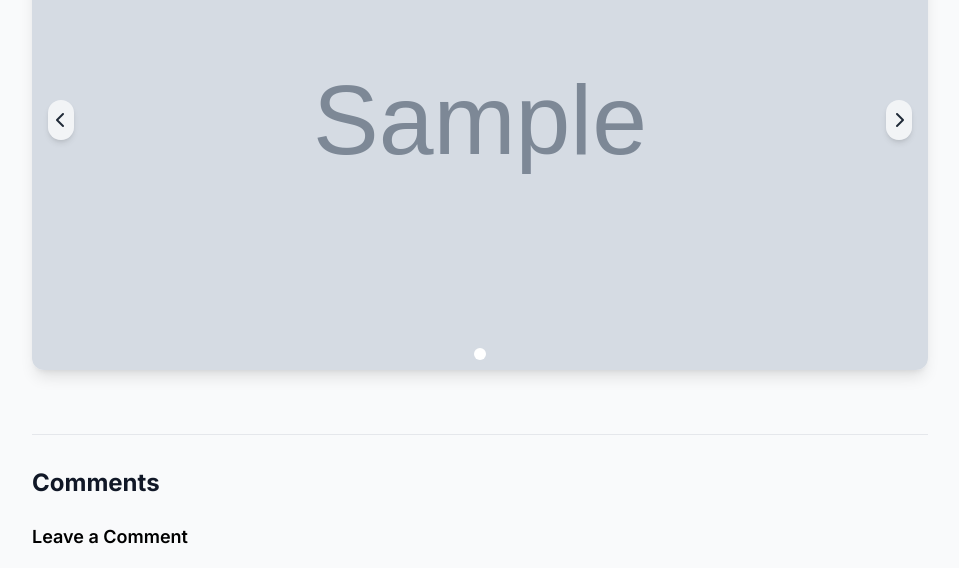
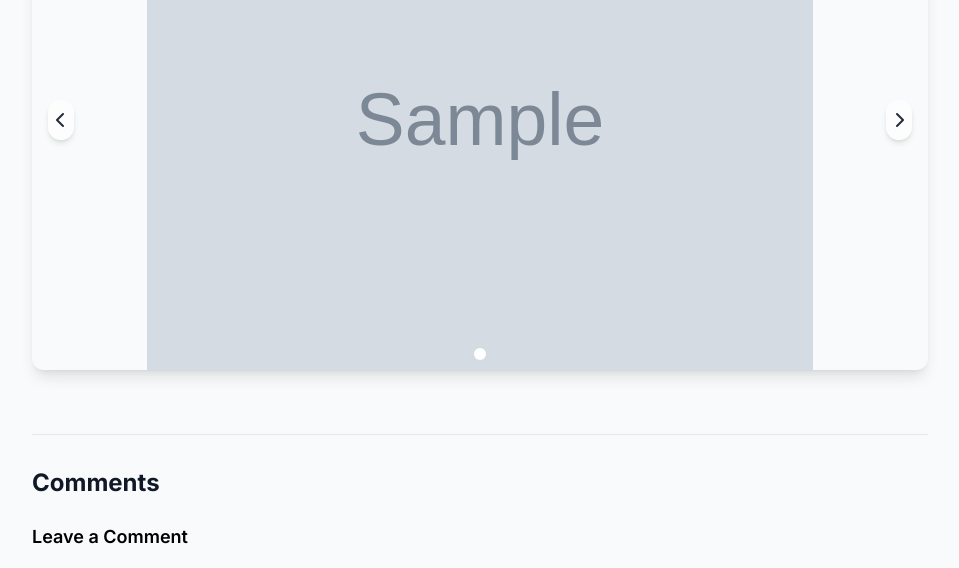
Before and after one commit to helixyte/tracknblog, a Django app: a page that uses templates/blog/blog_detail.html in a window 1280 px wide. Shown: the part 790-1358 px from the top of the page, without its empty margins (160-1119 px from the left). Run offline with Django 4.2, Linux system fonts and the light colour scheme; tables that the repository leaves empty hold one stand-in row (values such as "Sample post"); grey boxes marked "Sample" are stand-in pictures; some libraries are stand-ins or nearby versions.

Commit message:
Change image display style in blog detail template from object-cover to object-contain

```diff
--- a/templates/blog/blog_detail.html
+++ b/templates/blog/blog_detail.html
@@ -58,7 +58,7 @@
                     <div class="slider h-full">
                         {% for image in blog_post.images.all %}
                             <div class="slide h-full">
-                                <img src="{{ BASE_URL }}{{ image.image.url }}" alt="Journey photo" class="w-full h-full object-cover">
+                                <img src="{{ BASE_URL }}{{ image.image.url }}" alt="Journey photo" class="w-full h-full object-contain">
                             </div>
                         {% endfor %}
                     </div>
```
